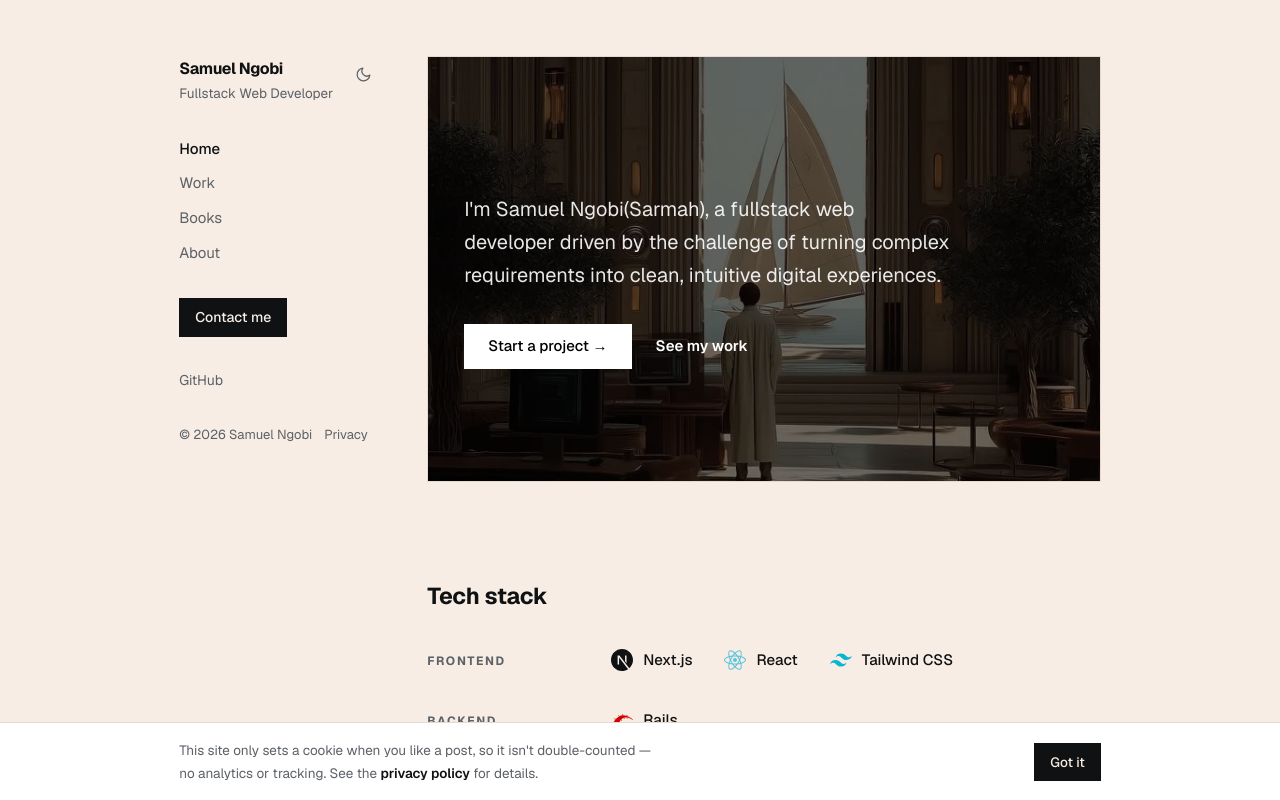
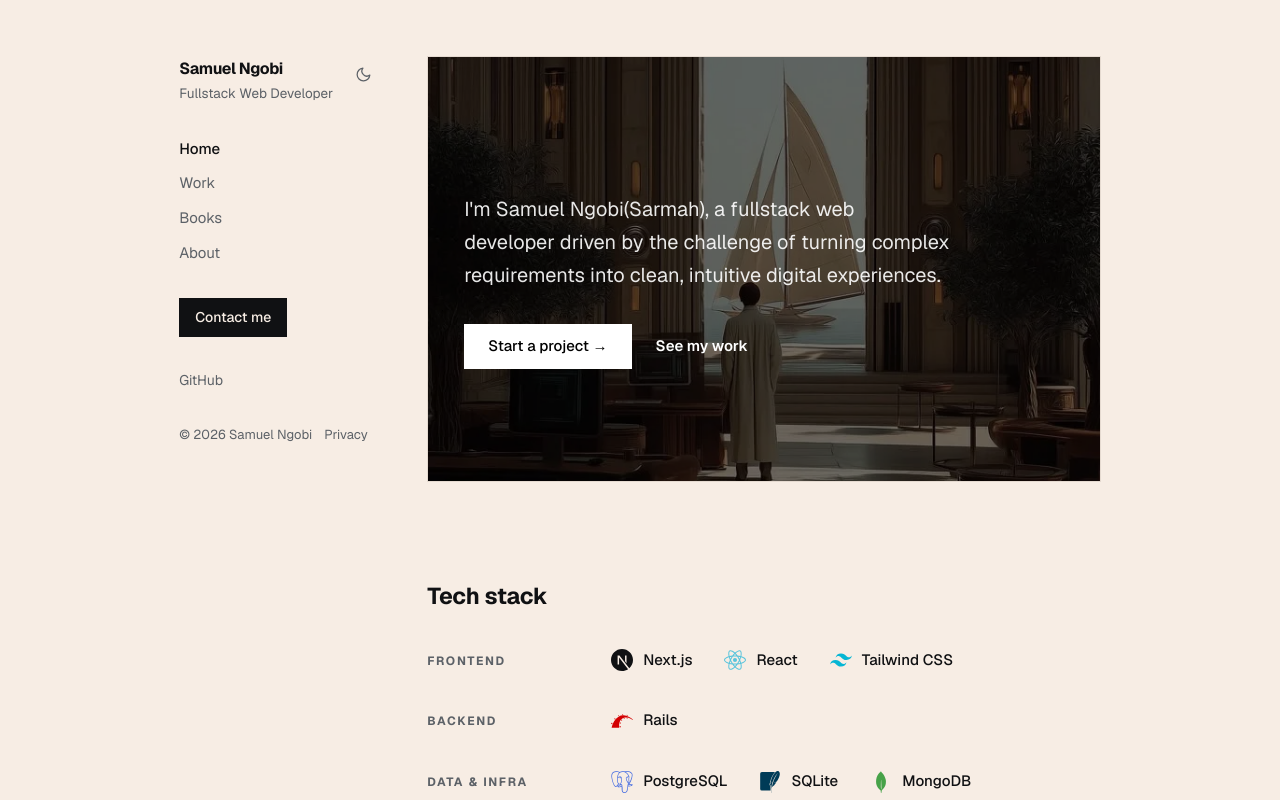
Before and after one commit to samuel-sarmah/samuel, a Next.js app: page / in a window 1280 px wide. Shown: the top 800 px of the page. Built offline with nearby package versions, Linux system fonts and the light colour scheme.

Commit message:
Remove the cookie banner

```diff
--- a/app/layout.js
+++ b/app/layout.js
@@ -3,7 +3,6 @@ import "./globals.css";
 import Link from "next/link";
 import Sidebar from "@/components/Sidebar";
 import MobileHeader from "@/components/MobileHeader";
-import CookieBanner from "@/components/CookieBanner";
 
 /* Editorial pairing: a high-contrast serif carries the headlines, a clean
    grotesk carries everything you actually have to read. Both self-hosted at
@@ -68,7 +67,6 @@ export default function RootLayout({ children }) {
             Privacy
           </Link>
         </footer>
-        <CookieBanner />
       </body>
     </html>
   );
--- a/components/CookieBanner.js
+++ /dev/null
@@ -1,51 +0,0 @@
-"use client";
-
-import Link from "next/link";
-import { useEffect, useState } from "react";
-
-const DISMISSED_KEY = "cookie-notice-dismissed";
-
-// The site sets no cookies just from browsing — only a single anonymous
-// cookie, and only once a visitor likes a post, so a repeat like from the
-// same browser doesn't count twice. This is a plain notice, not a consent
-// gate, since there's nothing non-essential to opt in or out of.
-export default function CookieBanner() {
-  const [visible, setVisible] = useState(false);
-
-  useEffect(() => {
-    if (!localStorage.getItem(DISMISSED_KEY)) setVisible(true);
-  }, []);
-
-  function dismiss() {
-    localStorage.setItem(DISMISSED_KEY, "1");
-    setVisible(false);
-  }
-
-  if (!visible) return null;
-
-  return (
-    <div
-      role="region"
-      aria-label="Cookie notice"
-      className="fixed inset-x-0 bottom-0 z-50 border-t border-[var(--line)] bg-[var(--card)]"
-    >
-      <div className="mx-auto flex max-w-[61.6rem] flex-col items-start gap-3 px-5 py-4 text-[13.5px] text-[var(--muted)] sm:flex-row sm:items-center sm:justify-between sm:px-8">
-        <p className="max-w-[54ch]">
-          This site only sets a cookie when you like a post, so it isn&apos;t double-counted — no
-          analytics or tracking. See the{" "}
-          <Link href="/privacy" className="link">
-            privacy policy
-          </Link>{" "}
-          for details.
-        </p>
-        <button
-          type="button"
-          onClick={dismiss}
-          className="shrink-0 bg-[var(--fg)] px-4 py-2 text-[13.5px] font-medium text-[var(--bg)] transition-opacity hover:opacity-85"
-        >
-          Got it
-        </button>
-      </div>
-    </div>
-  );
-}
```
